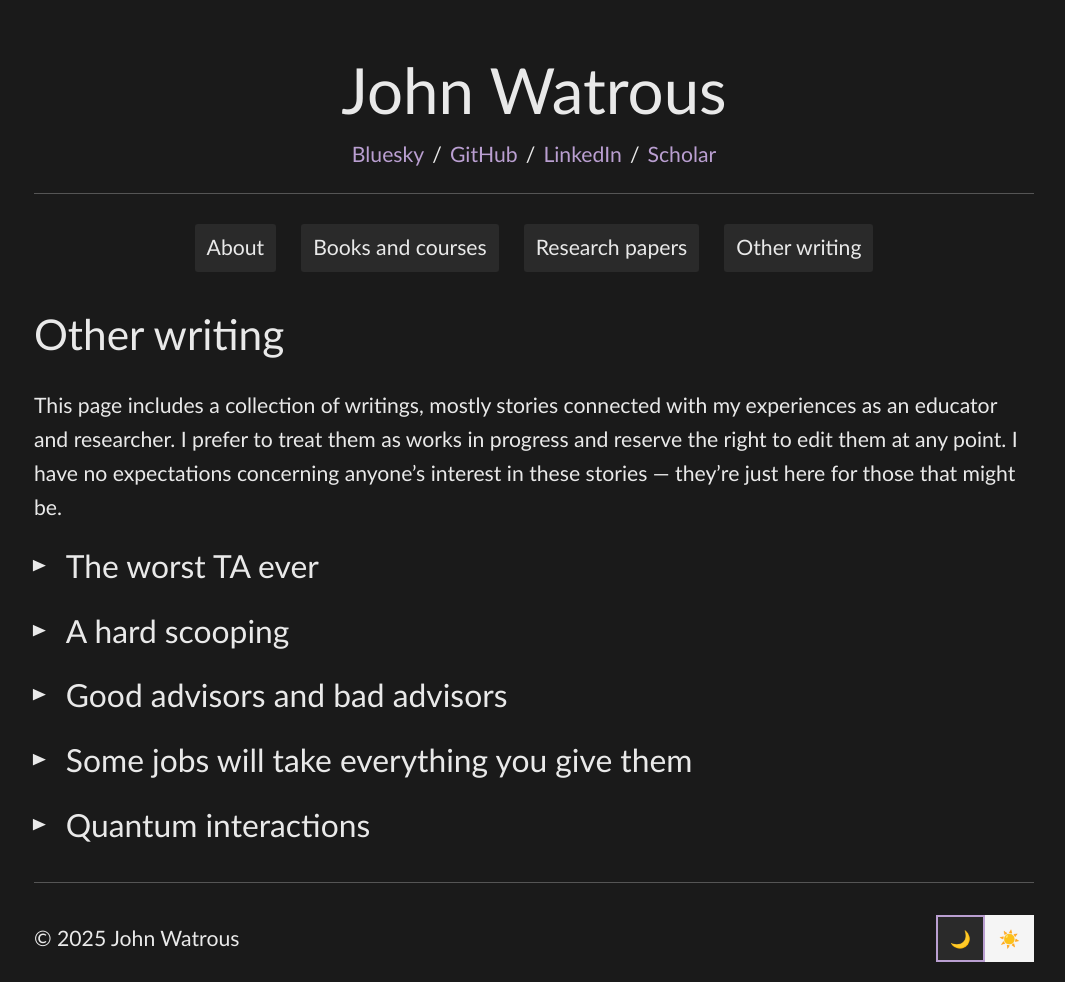
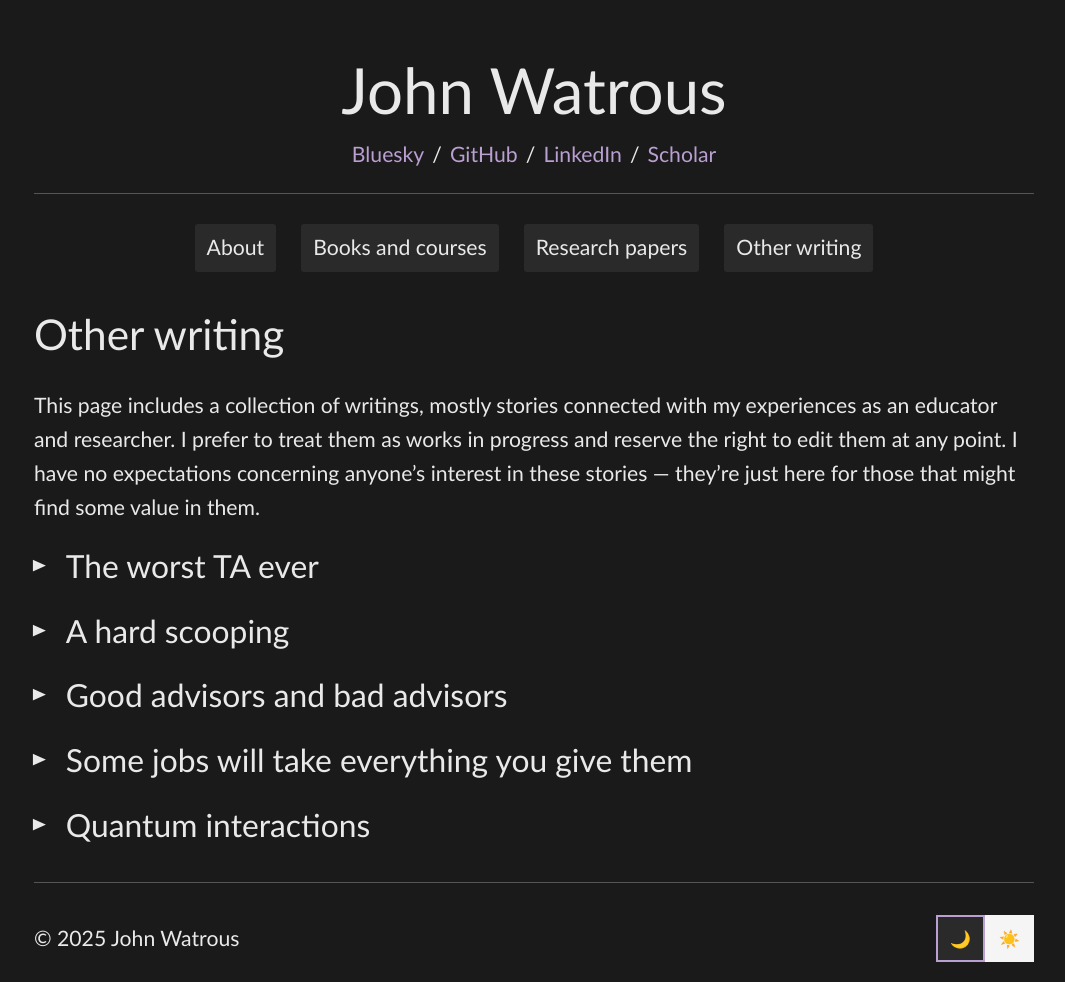
Before and after one commit to jhwatrous/jhwatrous.github.io, a Jekyll site: the page built from other-writing.md, in a window 1280 px wide. Shown: the whole page, without its empty margins (106-1171 px from the left). Built offline with Jekyll 4.4.1, drawn with Linux system fonts in a browser that asks for light colours.

Commit message:
Adding and revising stories

```diff
--- a/other-writing.md
+++ b/other-writing.md
@@ -5,7 +5,7 @@
 
 # Other writing
 
-This page includes a collection of writings, mostly stories connected with my experiences as an educator and researcher. I prefer to treat them as works in progress and reserve the right to edit them at any point. I have no expectations concerning anyone's interest in these stories — they're just here for those that might be.
+This page includes a collection of writings, mostly stories connected with my experiences as an educator and researcher. I prefer to treat them as works in progress and reserve the right to edit them at any point. I have no expectations concerning anyone's interest in these stories — they're just here for those that might find some value in them.
 
 {% comment %}
 
```
